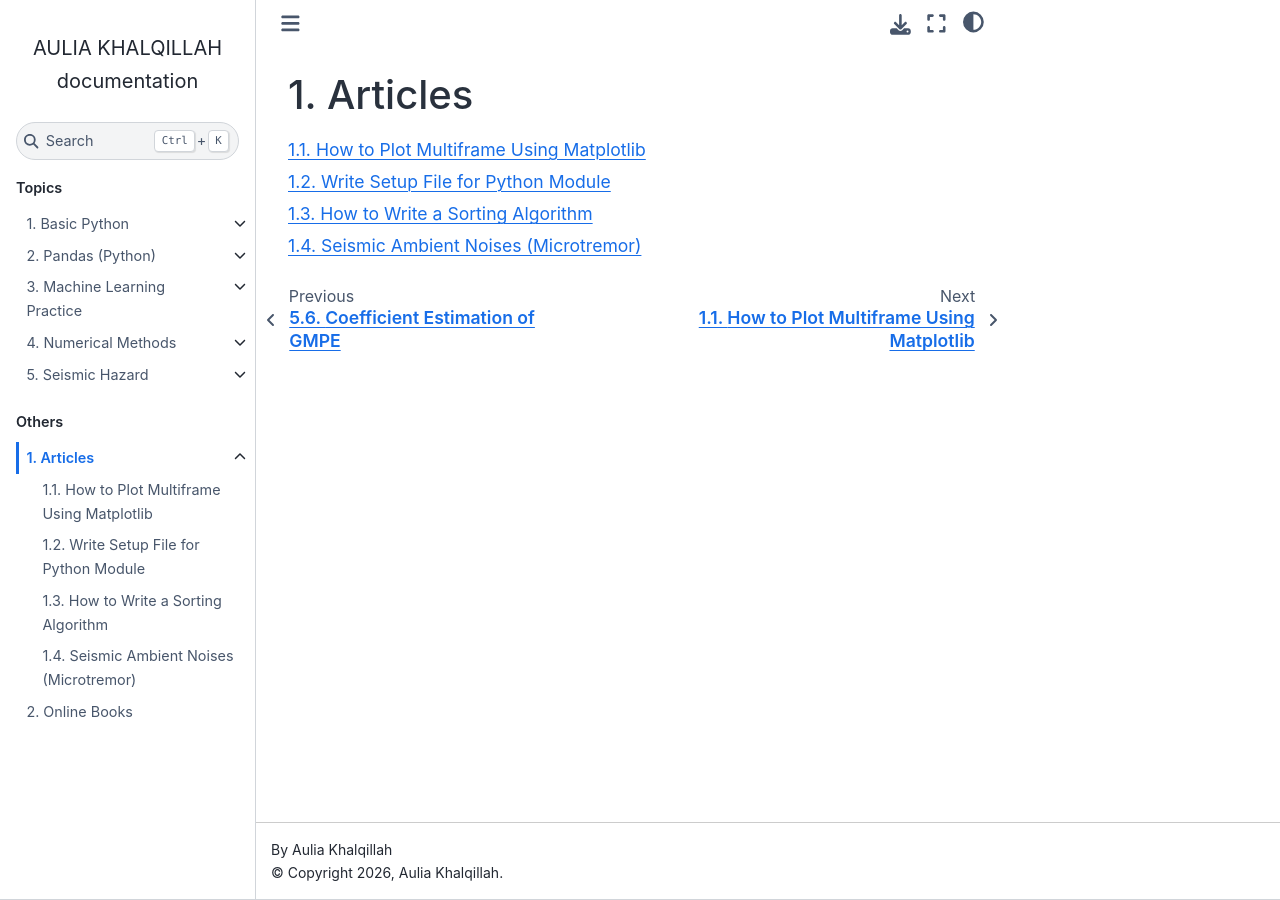
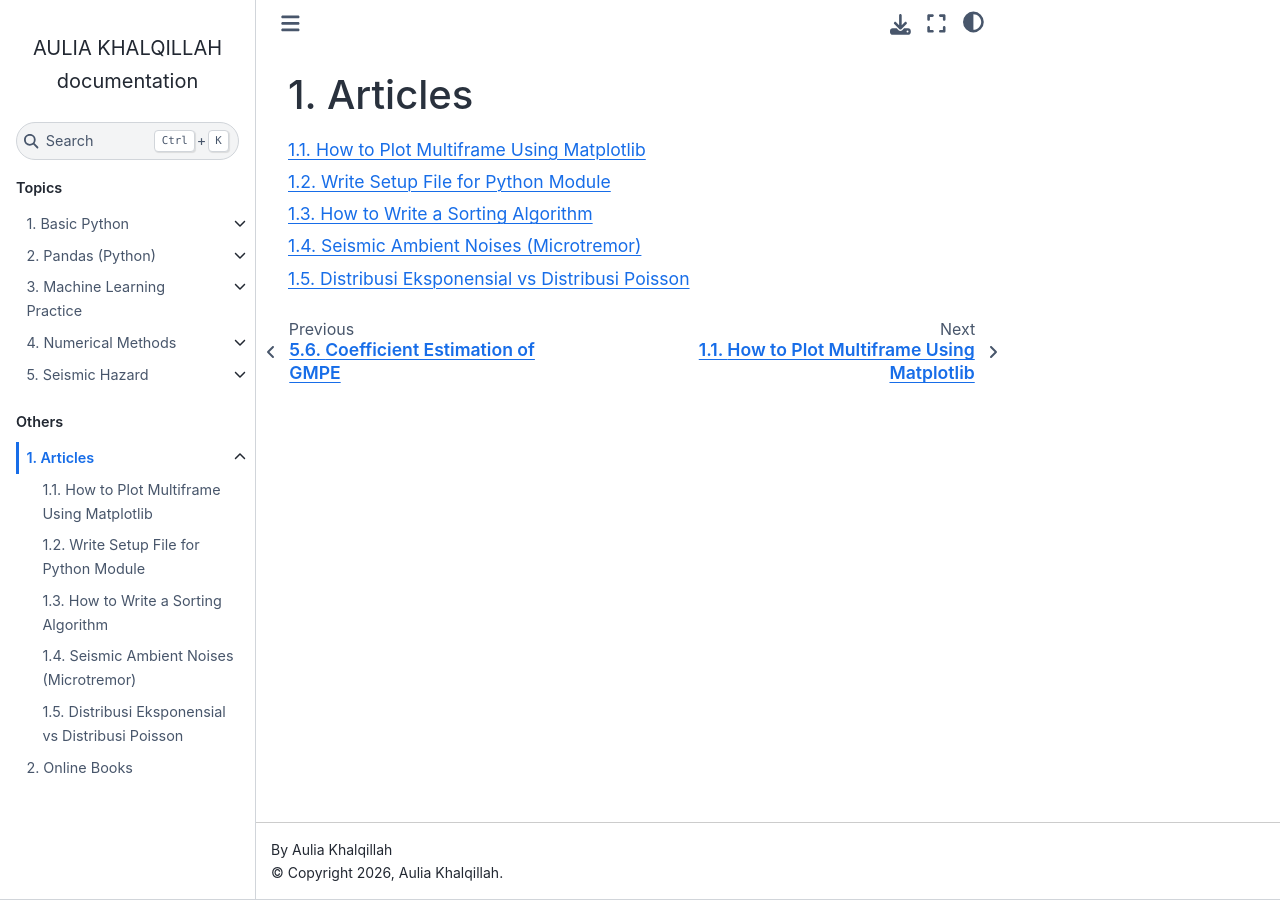
Before and after one commit to auliakhalqillah/akbook, a Sphinx documentation site: the page built from docs/source/Articles.rst, in a window 1280 px wide. Built offline with Sphinx 7.4.7 and the Sphinx Book theme 1.1.4, drawn with Linux system fonts in a browser that asks for light colours; pages that are not in the unit, such as notebooks, are missing from menus.

Commit message:
Update Articles.rst

```diff
--- a/docs/source/Articles.rst
+++ b/docs/source/Articles.rst
@@ -8,3 +8,4 @@ Articles
   How to Write a Sorting Algorithm
   creating_heatmap
   2025-08-23-Seismic-Ambient-Noises-What-Type-of-Waves-Contribute
+  Distribusi Eksponensial vs Distribusi Poisson
```
